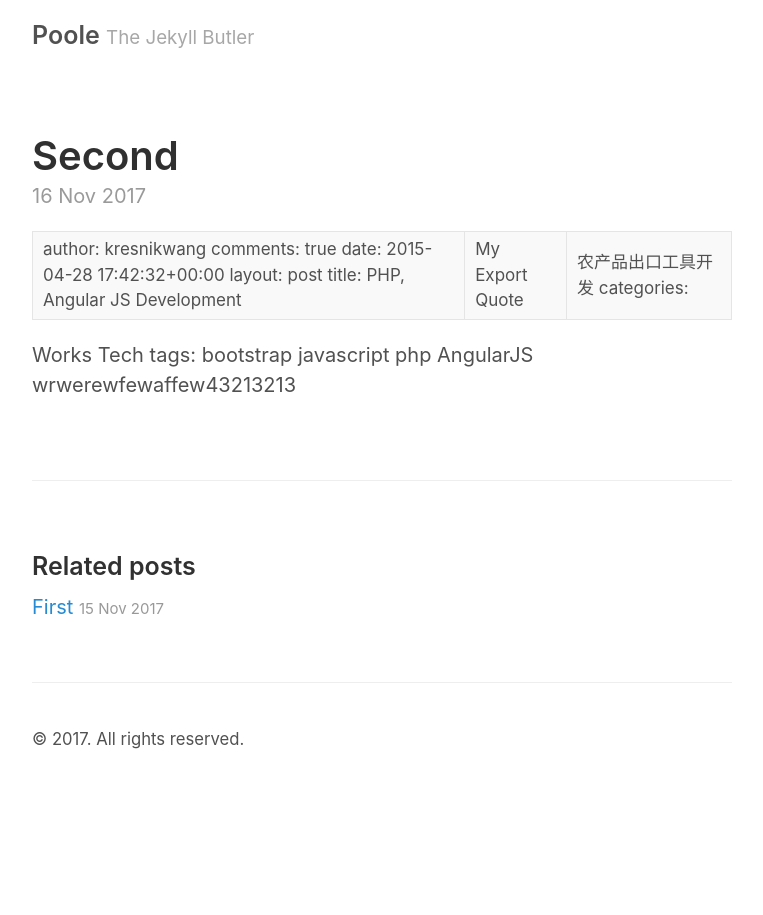
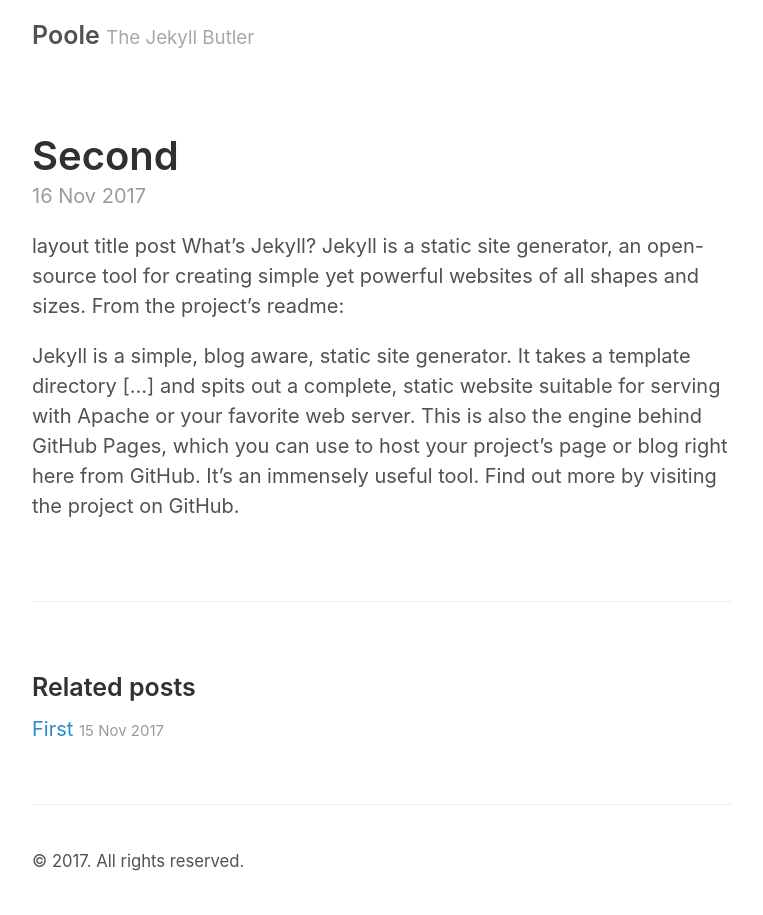
Before and after one commit to Stanley813/hybrid-blog, a Jekyll site: the page built from _posts/2017-11-16-second.md, in a window 1280 px wide. Shown: the whole page, without its empty margins (258-1021 px from the left). Built offline with Jekyll 4.4.1, drawn with Linux system fonts in a browser that asks for light colours; our own code applies the rules of GitHub Pages for plain Markdown files.

Commit message:
Update 2017-11-16-second.md

```diff
--- a/_posts/2017-11-16-second.md
+++ b/_posts/2017-11-16-second.md
@@ -1,9 +1,7 @@
-author: kresnikwang comments: true date: 2015-04-28 17:42:32+00:00 layout: post title: PHP, Angular JS Development|My Export Quote|农产品出口工具开发 categories:
+layout	title
+post
+What's Jekyll?
+Jekyll is a static site generator, an open-source tool for creating simple yet powerful websites of all shapes and sizes. From the project's readme:
 
-Works
-Tech tags:
-bootstrap
-javascript
-php
-AngularJS
-wrwerewfewaffew43213213
+Jekyll is a simple, blog aware, static site generator. It takes a template directory [...] and spits out a complete, static website suitable for serving with Apache or your favorite web server. This is also the engine behind GitHub Pages, which you can use to host your project’s page or blog right here from GitHub.
+It's an immensely useful tool. Find out more by visiting the project on GitHub.
```
